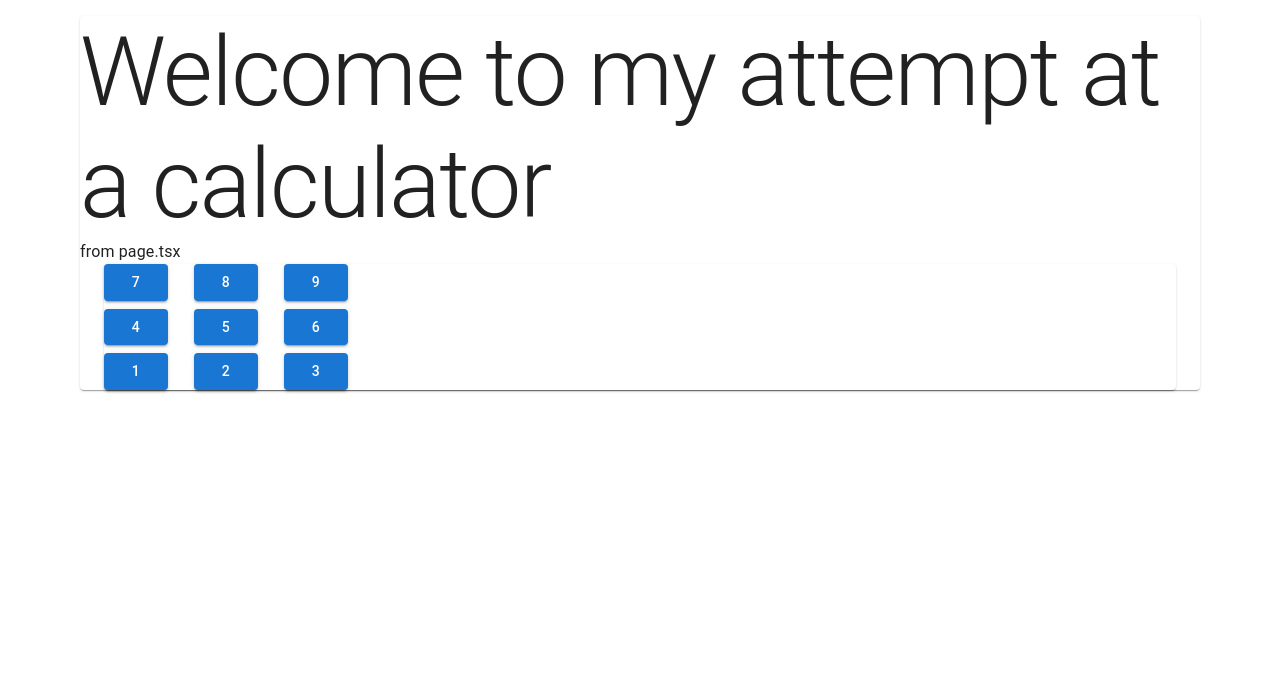
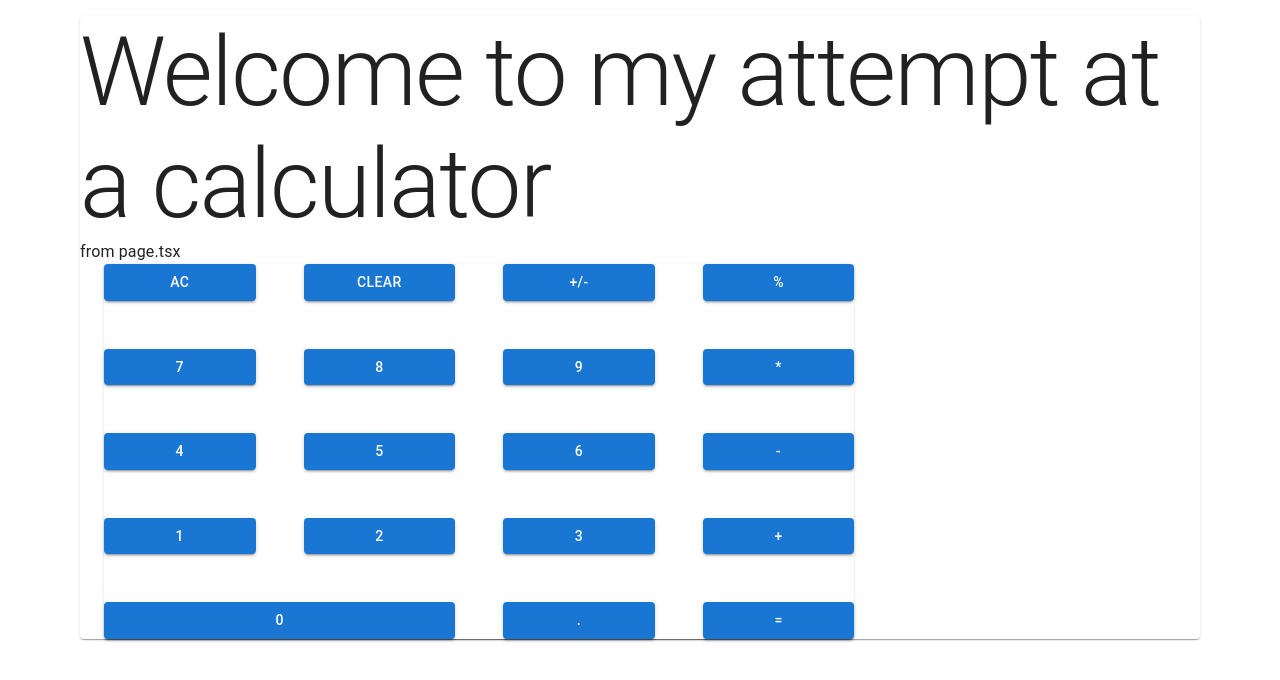
Before and after one commit to lorenzosama/calculator, a Next.js app: page /calculator in a window 1280 px wide. Shown: the top 680 px of the page. Built offline with nearby package versions, Linux system fonts and the light colour scheme.

Commit message:
Ugly but it works for now. Let's focus on functionality now

```diff
--- a/src/app/calculator/components/CalcFrame.tsx
+++ b/src/app/calculator/components/CalcFrame.tsx
@@ -1,15 +1,27 @@
 import { Container, Paper } from "@mui/material";
 import Grid from '@mui/material/Grid2'
 import NumButton from "./NumButton";
+import MathButton from "./MathButton";
 
 
 export default function CalcFrame() {
     return (
         <Container>
-            <Paper elevation={1}>
+            <Paper elevation={1} sx={{ width: .70 }}>
+                <Grid container spacing={6} columns={4}>
+                    <Grid size={1}>
+                        <MathButton display={"AC"} />
+                    </Grid>
+                    <Grid size={1}>
+                        <MathButton display={"Clear"} />
+                    </Grid>
+                    <Grid size={1}>
+                        <MathButton display={"+/-"} />
+                    </Grid>
 
-                <Grid container direction={"column"} spacing={1}>
-                    <Grid container direction={"row"} size={12} spacing={1}>
+                    <Grid size={1}>
+                        <MathButton display={"%"} />
+                    </Grid>
                     <Grid size={1}>
                         <NumButton display={7} />
                     </Grid>
@@ -19,8 +31,9 @@ export default function CalcFrame() {
                     <Grid size={1}>
                         <NumButton display={9} />
                     </Grid>
+                    <Grid size={1}>
+                        <MathButton display={"*"} />
                     </Grid>
-                    <Grid container direction={"row"} size={12}>
                     <Grid size={1}>
                         <NumButton display={4} />
                     </Grid>
@@ -30,8 +43,9 @@ export default function CalcFrame() {
                     <Grid size={1}>
                         <NumButton display={6} />
                     </Grid>
+                    <Grid size={1}>
+                        <MathButton display={"-"} />
                     </Grid>
-                    <Grid container direction={"row"} size={12}>
                     <Grid size={1}>
                         <NumButton display={1} />
                     </Grid>
@@ -41,10 +55,21 @@ export default function CalcFrame() {
                     <Grid size={1}>
                         <NumButton display={3} />
                     </Grid>
+                    <Grid size={1}>
+                        <MathButton display={"+"} />
+                    </Grid>
+                    <Grid size={2}>
+                        <NumButton display={0} />
+                    </Grid>
+                    <Grid size={1}>
+                        <MathButton display={"."} />
+                    </Grid>
+                    <Grid size={1}>
+                        <MathButton display={"="} />
                     </Grid>
                 </Grid>
             </Paper >
-        </Container>
+        </Container >
     );
 
 }
--- a/src/app/calculator/components/MathButton.tsx
+++ b/src/app/calculator/components/MathButton.tsx
@@ -1,5 +1,6 @@
 import { Button } from "@mui/material";
 
+//todo: Make this  more defined. We're going to need to make hooks/functions based off this stuff
 interface mathButtonProps {
     display: string
 
@@ -9,7 +10,7 @@ interface mathButtonProps {
 
 export default function MathButton(props: mathButtonProps) {
     return (
-        <Button variant="contained" >
+        <Button fullWidth variant="contained" >
             {props.display}
         </Button >
     );
--- a/src/app/calculator/components/NumButton.tsx
+++ b/src/app/calculator/components/NumButton.tsx
@@ -9,7 +9,7 @@ interface numButtonProps {
 
 export default function NumButton(props: numButtonProps) {
     return (
-        <Button variant="contained" >
+        <Button fullWidth variant="contained" >
             {props.display}
         </Button >
     );
```
Lines whose indentation alone changed are shown as unchanged.
